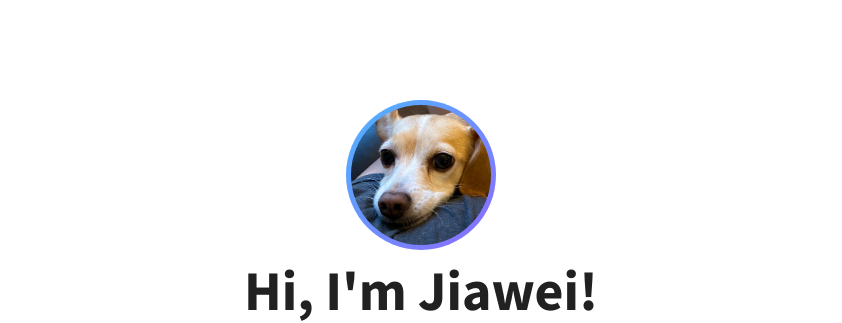
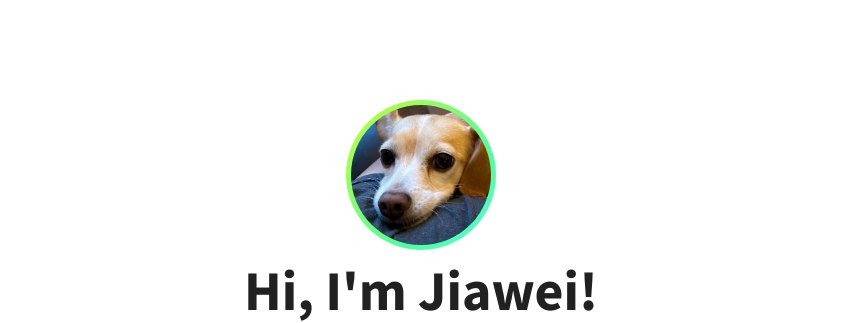
Before and after one commit to Jiawei-Wang/jiawei-wang.github.io, a React app: page / in a window 1280 px wide. Shown: the top 323 px of the page, without its empty margins (219-1061 px from the left). Built offline with nearby package versions, Linux system fonts and the light colour scheme; the HTML template or start-up script is replaced by a standard one.

Commit message:
change color theme

```diff
--- a/src/components/ProviderComponent.css
+++ b/src/components/ProviderComponent.css
@@ -19,7 +19,18 @@
   height: 150px;
   margin: 0 auto;
   border-radius: 100%;
-  background: linear-gradient(-45deg, #ff4fb3, #a14fff, #4fb6ff, #4ffff3);
+  background: linear-gradient(
+    -45deg,
+    #ff4fb3,  /* pink */
+    #a14fff,  /* purple */
+    #4b4fff,  /* soft blue */
+    #4ffff3,  /* cyan */
+    #4fff9e,  /* mint green */
+    #a6ff4f,  /* lime green */
+    #fff34f,  /* soft yellow */
+    #ff944f,  /* orange */
+    #ff4f7f   /* coral pink */
+  );
   background-size: 400% 400%;
   display: flex;
   align-items: center;
```
